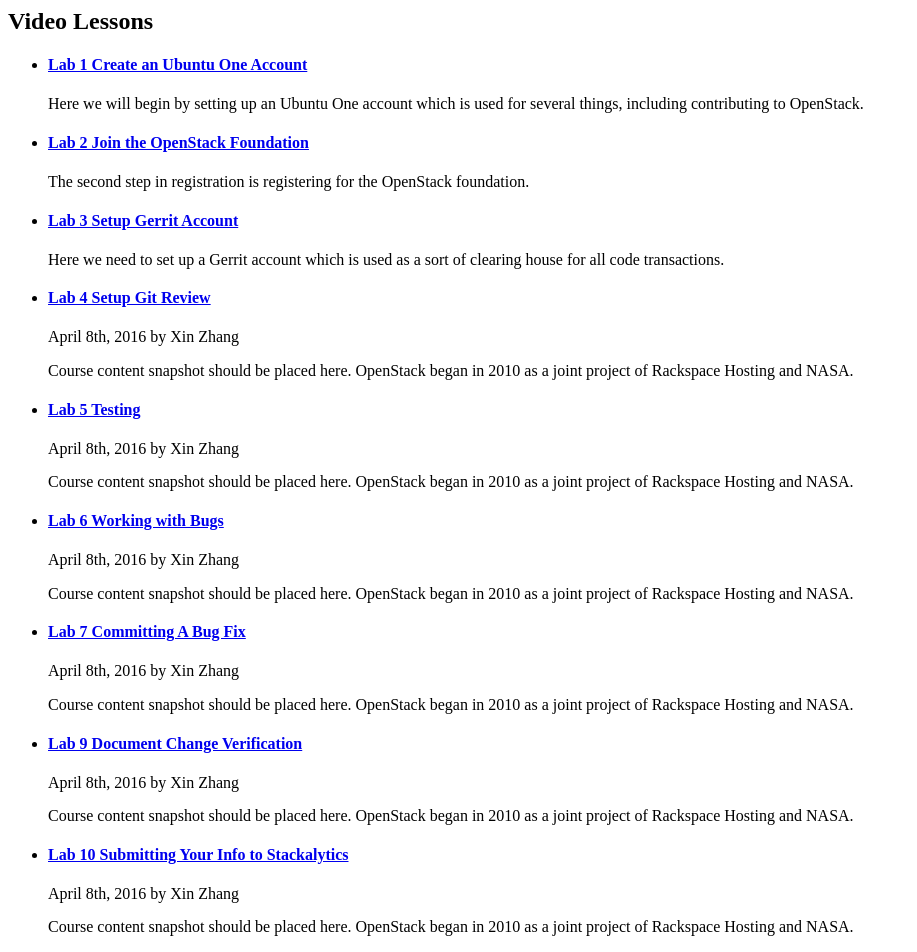
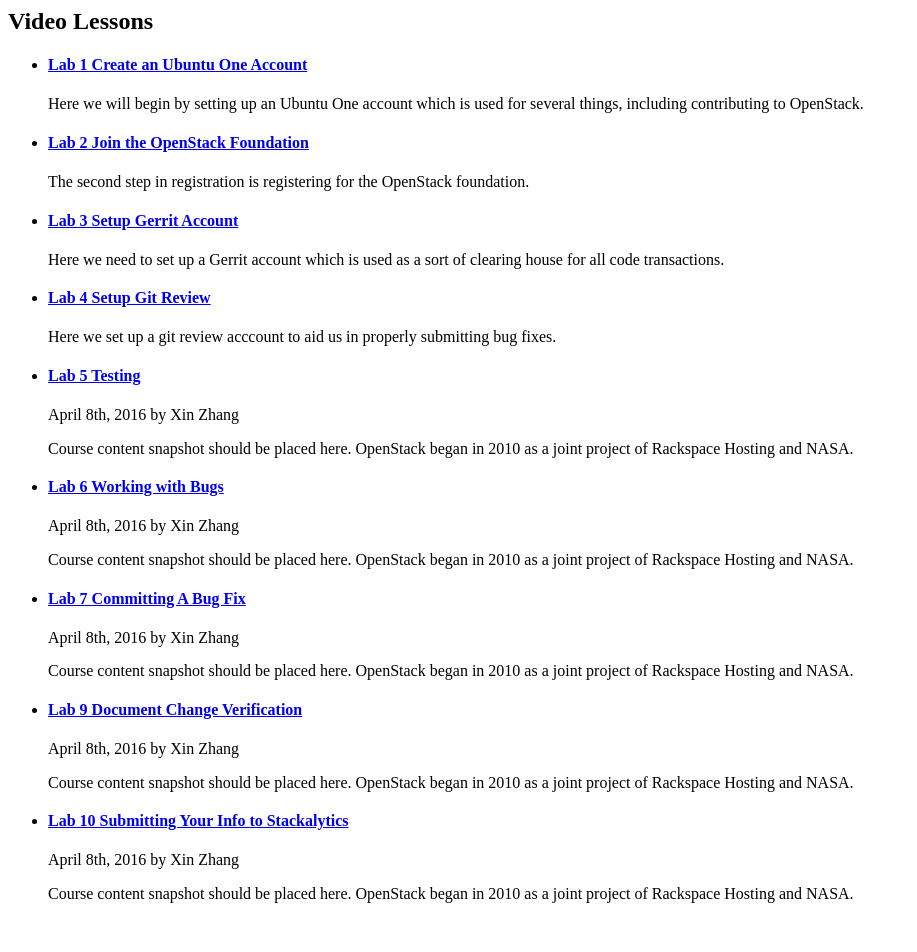
Before and after one commit to opencloudelab/opencloudelab.github.io, a Jekyll site: the page built from Views/Topics/openstack_contribution.md, in a window 1280 px wide. Shown: the whole page, without its empty margins (0-917 px from the left). Built offline with Jekyll 4.4.1, drawn with Linux system fonts in a browser that asks for light colours; after the commit the page ends 918 px from its top, so only the background shows below that.

Commit message:
added clarification to step 3

````diff
--- a/_posts/openstack-contri/2016-02-04-openstack-contr-lab4.md
+++ b/_posts/openstack-contri/2016-02-04-openstack-contr-lab4.md
@@ -2,8 +2,8 @@
 layout: post
 title: Lab 4 Setup Git Review
 categories: openstack-contri
-author: April 8th, 2016  by Xin Zhang
-description: Course content snapshot should be placed here. OpenStack began in 2010 as a joint project of Rackspace Hosting and NASA.
+author:
+description: Here we set up a git review acccount to aid us in properly submitting bug fixes.
 ---
 
 ## Setup Git-Review
@@ -25,6 +25,7 @@
 
 Step 3 - Configure Git Identity
 
+Be sure to use the email you used to register at __OpenStack Foundation__.
 ```sh
 git config --global user.name "Firstname Lastname"
 git config --global user.email youremail@example.com
````
